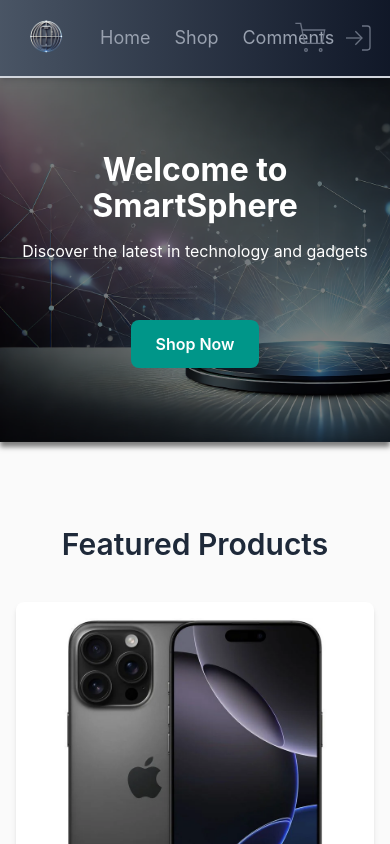
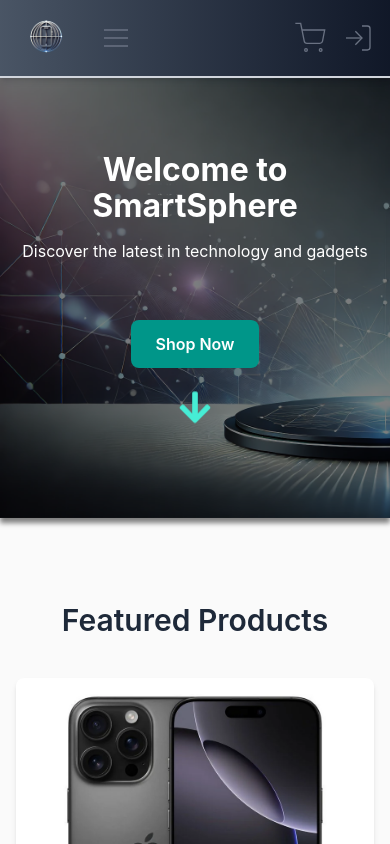
Before and after one commit to WDJohanWD/proyectoreact, a React (Vite) app in the folder react-project/: page / in a window 390 px wide. Shown: the top 844 px of the page. Built offline with nearby package versions, Linux system fonts and the light colour scheme; data requests are answered from the project's data file.

Commit message:
NavBar responsive and scroll down arrow

```diff
--- a/react-project/src/components/Home.jsx
+++ b/react-project/src/components/Home.jsx
@@ -1,64 +1,95 @@
-import { Link } from "react-router-dom"
-import { useEffect, useState } from "react"
-import "../styles/Home.css"
+import { Link } from "react-router-dom";
+import { useEffect, useState } from "react";
+import { FaArrowDown } from "react-icons/fa"; // Importar ícono de flecha
+import "../styles/Home.css";
 
 const Home = () => {
-  const [articles, setArticles] = useState([])
-  const [article1, setArticle1] = useState(null)
-  const [article2, setArticle2] = useState(null)
-  const [article3, setArticle3] = useState(null)
-  const [article4, setArticle4] = useState(null)
+  const [articles, setArticles] = useState([]);
+  const [article1, setArticle1] = useState(null);
+  const [article2, setArticle2] = useState(null);
+  const [article3, setArticle3] = useState(null);
+  const [article4, setArticle4] = useState(null);
 
   async function fetchArticles() {
     try {
-      const response = await fetch("http://localhost:5000/articles")
+      const response = await fetch("http://localhost:5000/articles");
       if (!response.ok) {
-        throw new Error("Error fetching articles")
+        throw new Error("Error fetching articles");
       }
-      const data = await response.json()
-      setArticles(data)
+      const data = await response.json();
+      setArticles(data);
     } catch (error) {
-      console.error("Error fetching articles:", error)
+      console.error("Error fetching articles:", error);
     }
   }
 
   function categoryArticle(category) {
-    return articles.find(article => article.category === category) || null
+    return articles.find((article) => article.category === category) || null;
   }
 
   useEffect(() => {
-    fetchArticles()
-  }, [])
+    fetchArticles();
+  }, []);
 
   useEffect(() => {
     if (articles.length > 0) {
-      setArticle1(categoryArticle("mobile"))
-      setArticle2(categoryArticle("laptop"))
-      setArticle3(categoryArticle("smartwatch"))
-      setArticle4(categoryArticle("headphones"))
+      setArticle1(categoryArticle("mobile"));
+      setArticle2(categoryArticle("laptop"));
+      setArticle3(categoryArticle("smartwatch"));
+      setArticle4(categoryArticle("headphones"));
+    }
+  }, [articles]);
 
+  // Función para hacer scroll hacia "Featured Products"
+  const scrollToFeatured = () => {
+    const featuredSection = document.getElementById("featured");
+    if (featuredSection) {
+      featuredSection.scrollIntoView({ behavior: "smooth" });
     }
-  }, [articles])
+  };
 
   return (
     <div className="tech-shop">
       <main>
-        <section className="hero relative text-white py-20 flex items-center justify-center text-center">
-          <div className=" container mx-auto px-4 relative z-10">
+        {/* HERO SECTION */}
+        <section className="hero relative text-white py-20 flex flex-col items-center justify-center text-center">
+          <div className="container mx-auto px-4 relative z-10">
             <h1 className="text-4xl font-bold">Welcome to SmartSphere</h1>
             <p className="mt-4 text-lg">Discover the latest in technology and gadgets</p>
-            <Link to="/articles" className=" mt-6 inline-block bg-teal-600 hover:bg-teal-500 text-white font-semibold py-3 px-6 rounded-lg transition">
+            <Link
+              to="/articles"
+              className="mt-6 inline-block bg-teal-600 hover:bg-teal-500 text-white font-semibold py-3 px-6 rounded-lg transition"
+            >
               Shop Now
             </Link>
+
+            {/* FLECHA DE SCROLL */}
+            <div
+              className="flecha animate-bounce cursor-pointer flex flex-col items-center"
+              onClick={scrollToFeatured}
+            >
+              <p className="text-lg font-semibold"></p>
+              <FaArrowDown className="text-4xl mt-2 text-teal-300 hover:text-teal-500 transition duration-300" />
+            </div>
           </div>
         </section>
 
+        {/* FEATURED PRODUCTS SECTION */}
         <section className="container mx-auto px-4 py-16">
-          <h2 id="featured" className="text-3xl font-semibold text-center text-gray-800 mb-10">Featured Products</h2>
+          <h2 id="featured" className="text-3xl font-semibold text-center text-gray-800 mb-10">
+            Featured Products
+          </h2>
           <div className="grid grid-cols-1 sm:grid-cols-2 md:grid-cols-3 lg:grid-cols-4 gap-6">
             {[article1, article2, article3, article4].map((article, index) => (
-              <div key={index} className="bg-white rounded-lg shadow-md p-4 text-center transition-transform transform hover:-translate-y-1 hover:shadow-lg">
-                <img src={article?.path || ""} alt={article?.name || "Product"} className="w-full h-auto object-cover mb-4" />
+              <div
+                key={index}
+                className="bg-white rounded-lg shadow-md p-4 text-center transition-transform transform hover:-translate-y-1 hover:shadow-lg"
+              >
+                <img
+                  src={article?.path || ""}
+                  alt={article?.name || "Product"}
+                  className="w-full h-auto object-cover mb-4"
+                />
                 <h3 className="text-lg font-semibold text-gray-900">{article?.name || "Product"}</h3>
                 <p className="text-teal-600 font-bold my-2">{article?.price ? `${article.price}€` : "N/A"}</p>
                 <button className="bg-teal-600 hover:bg-teal-500 text-white font-semibold py-2 px-4 rounded-lg transition">
@@ -70,7 +101,7 @@
         </section>
       </main>
     </div>
-  )
-}
+  );
+};
 
-export default Home
+export default Home;
--- a/react-project/src/layout/NavBar.jsx
+++ b/react-project/src/layout/NavBar.jsx
@@ -1,7 +1,9 @@
+import { useState } from "react";
 import { Link } from "react-router-dom";
 import logo from "../assets/upscalemedia.png";
 
 const NavBar = () => {
+  const [isMenuOpen, setIsMenuOpen] = useState(false);
   const username = localStorage.getItem("username");
   const isLogged = !!username;
   const isAdmin = localStorage.getItem("isAdmin") === "true";
@@ -16,22 +18,30 @@
     <nav className="sticky top-0 bg-gradient-to-r from-gray-600 to-gray-900 shadow-md border-b-2 border-gray-300 px-4 py-2 z-50 w-full">
       <div className="flex items-center justify-between w-full">
 
-        {/* Izquierda (Logo y Links) */}
-        <div className="flex items-center space-x-6 text-lg text-gray-400 flex-grow">
+        {/* IZQUIERDA: Logo y Menú */}
+        <div className="flex items-center space-x-6">
           <img width={100} src={logo || "/placeholder.svg"} alt="Logo" className="w-15" />
+
+          {/* Links en desktop */}
+          <div className="hidden lg:flex items-center space-x-6 text-lg text-gray-400">
             <Link to="/" className="hover:text-teal-400">Home</Link>
             <Link to="/articles" className="hover:text-teal-400">Shop</Link>
             <Link to="/comments" className="hover:text-teal-400">Comments</Link>
           </div>
 
-        {/* Derecha (Admin, Carrito, Usuario, Logout/Login) */}
+          {/* Botón de menú hamburguesa en mobile */}
+          <button onClick={() => setIsMenuOpen(!isMenuOpen)} className="lg:hidden focus:outline-none">
+            <svg className="w-8 h-8 text-gray-500 hover:text-teal-400" viewBox="0 0 24 24" fill="none" stroke="currentColor">
+              <path d="M3 12h18M3 6h18M3 18h18" />
+            </svg>
+          </button>
+        </div>
+
+        {/* DERECHA: Carrito, Login/Logout */}
         <div className="flex items-center space-x-4 text-white text-lg">
           {isAdmin && (
             <Link to="/dashboard" className="hover:text-teal-400">
-              <svg className="h-8 w-8 text-gray-500 hover:text-teal-400" viewBox="0 0 24 24" fill="none" stroke="currentColor">
-                <circle cx="12" cy="12" r="3" />
-                <path d="M19.4 15a1.65 1.65 0 0 0 .33 1.82l.06.06a2 2 0 0 1 0 2.83 2 2 0 0 1-2.83 0l-.06-.06a1.65 1.65 0 0 0-1.82-.33 1.65 1.65 0 0 0-1 1.51V21a2 2 0 0 1-2 2 2 2 0 0 1-2-2v-.09A1.65 1.65 0 0 0 9 19.4a1.65 1.65 0 0 0-1.82.33l-.06.06a2 2 0 0 1-2.83 0 2 2 0 0 1 0-2.83l.06-.06a1.65 1.65 0 0 0 .33-1.82 1.65 1.65 0 0 0-1.51-1H3a2 2 0 0 1-2-2 2 2 0 0 1 2-2h.09A1.65 1.65 0 0 0 4.6 9a1.65 1.65 0 0 0-.33-1.82l-.06-.06a2 2 0 0 1 0-2.83 2 2 0 0 1 2.83 0l.06.06a1.65 1.65 0 0 0 1.82.33H9a1.65 1.65 0 0 0 1-1.51V3a2 2 0 0 1 2-2 2 2 0 0 1 2 2v.09a1.65 1.65 0 0 0 1 1.51 1.65 1.65 0 0 0 1.82-.33l.06-.06a2 2 0 0 1 2.83 0 2 2 0 0 1 0 2.83l-.06.06a1.65 1.65 0 0 0-.33 1.82V9a1.65 1.65 0 0 0 1.51 1H21a2 2 0 0 1 2 2 2 2 0 0 1-2 2h-.09a1.65 1.65 0 0 0-1.51 1z" />
-              </svg>
+              <svg className="h-8 w-8 text-gray-500 hover:text-teal-400"  viewBox="0 0 24 24"  fill="none"  stroke="currentColor">  <circle cx="12" cy="12" r="3" />  <path d="M19.4 15a1.65 1.65 0 0 0 .33 1.82l.06.06a2 2 0 0 1 0 2.83 2 2 0 0 1-2.83 0l-.06-.06a1.65 1.65 0 0 0-1.82-.33 1.65 1.65 0 0 0-1 1.51V21a2 2 0 0 1-2 2 2 2 0 0 1-2-2v-.09A1.65 1.65 0 0 0 9 19.4a1.65 1.65 0 0 0-1.82.33l-.06.06a2 2 0 0 1-2.83 0 2 2 0 0 1 0-2.83l.06-.06a1.65 1.65 0 0 0 .33-1.82 1.65 1.65 0 0 0-1.51-1H3a2 2 0 0 1-2-2 2 2 0 0 1 2-2h.09A1.65 1.65 0 0 0 4.6 9a1.65 1.65 0 0 0-.33-1.82l-.06-.06a2 2 0 0 1 0-2.83 2 2 0 0 1 2.83 0l.06.06a1.65 1.65 0 0 0 1.82.33H9a1.65 1.65 0 0 0 1-1.51V3a2 2 0 0 1 2-2 2 2 0 0 1 2 2v.09a1.65 1.65 0 0 0 1 1.51 1.65 1.65 0 0 0 1.82-.33l.06-.06a2 2 0 0 1 2.83 0 2 2 0 0 1 0 2.83l-.06.06a1.65 1.65 0 0 0-.33 1.82V9a1.65 1.65 0 0 0 1.51 1H21a2 2 0 0 1 2 2 2 2 0 0 1-2 2h-.09a1.65 1.65 0 0 0-1.51 1z" /></svg>
             </Link>
           )}
           <Link to="/cart" className="hover:text-teal-400 relative">
@@ -48,7 +58,9 @@
                   <path d="M5.121 17.804A13.937 13.937 0 0112 16c2.5 0 4.847.655 6.879 1.804M15 10a3 3 0 11-6 0 3 3 0 016 0zm6 2a9 9 0 11-18 0 9 9 0 0118 0z" />
                 </svg>
               </Link>
-              <p className="hover:text-teal-400" style={{ color: "#697181" }}>{username}</p>
+              <Link to="/profile">
+              <p className="hover:text-teal-400 ml-2 text-gray-500">{username}</p>
+              </Link>
             </div>
           )}
           {isLogged ? (
@@ -70,6 +82,15 @@
           )}
         </div>
       </div>
+
+      {/* Menú desplegable en mobile */}
+      {isMenuOpen && (
+        <div className="lg:hidden flex flex-col mt-2 space-y-2 text-gray-400 text-lg">
+          <Link to="/" className="hover:text-teal-400">Home</Link>
+          <Link to="/articles" className="hover:text-teal-400">Shop</Link>
+          <Link to="/comments" className="hover:text-teal-400">Comments</Link>
+        </div>
+      )}
     </nav>
   );
 };
--- a/react-project/src/styles/Home.css
+++ b/react-project/src/styles/Home.css
@@ -22,11 +22,14 @@
 
 .hero h1,
 .hero p,
-.hero .cta-button {
+.hero .cta-button,
+.hero .flecha {
     position: relative;
     z-index: 2;
 }
+.flecha{
 
+}
 .hero h1 {
     font-size: 2.5rem;
     margin-bottom: 1rem;
```
Lines whose indentation alone changed are shown as unchanged.
